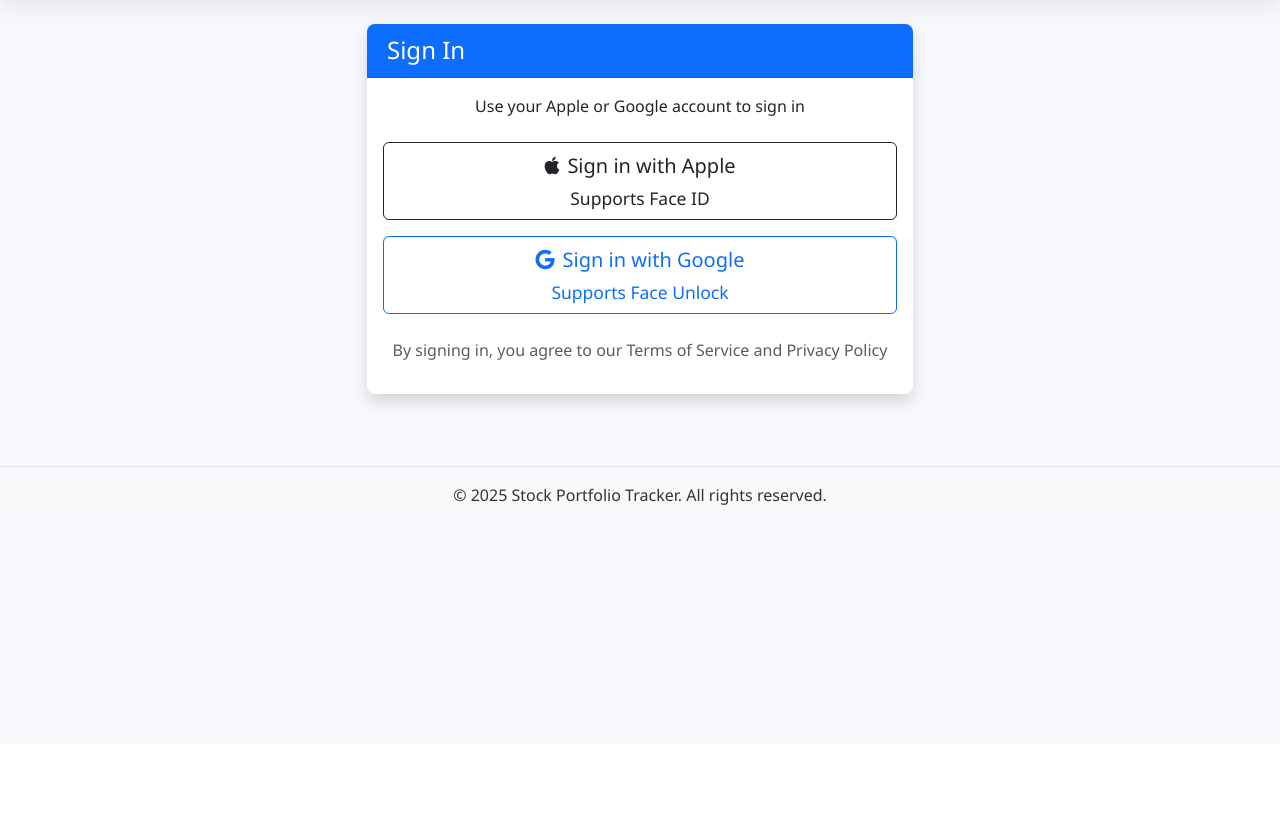
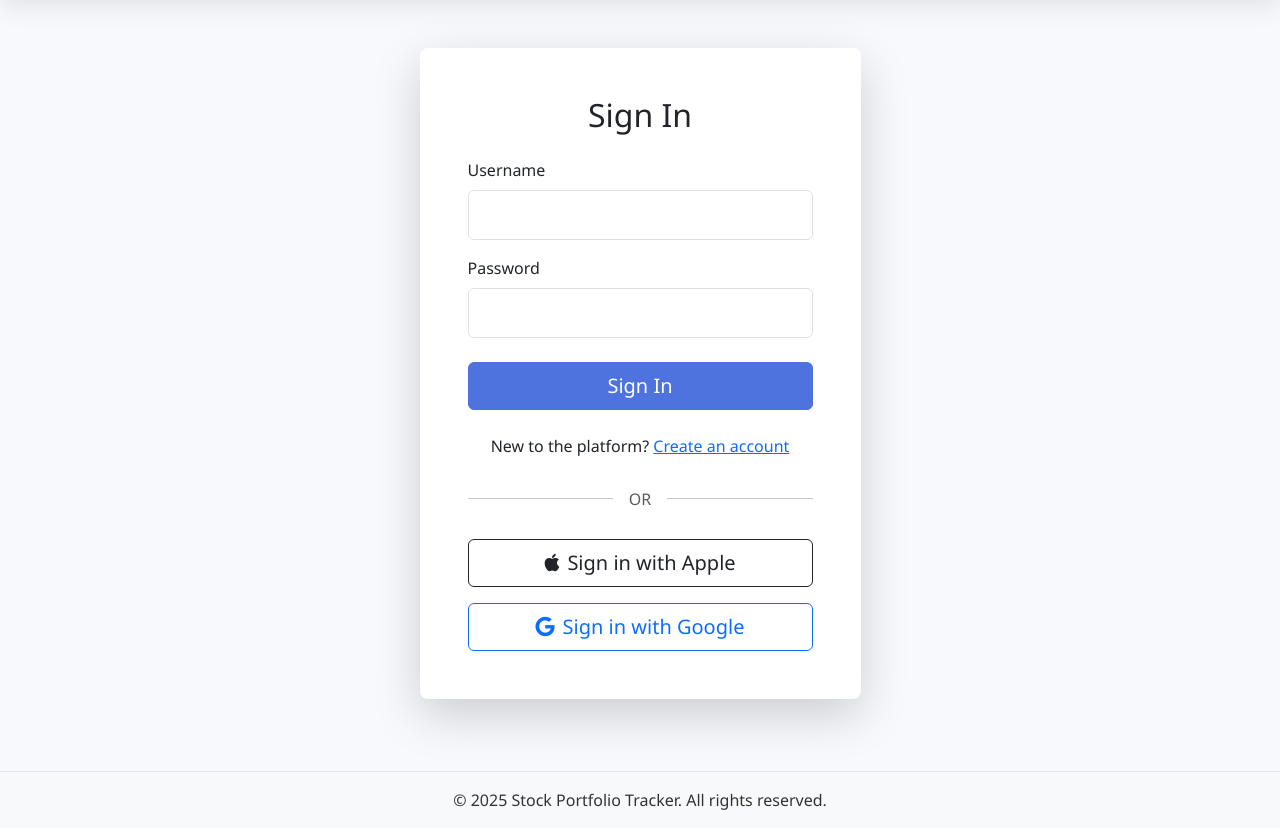
Before and after one commit to FamilyApps/ApesTogether, a Flask app: page /login in a window 1280 px wide. Shown: the part 56-884 px from the top of the page. Before the commit the page ends 561 px from the top, so only its background shows below. Run offline with Flask 3, Linux system fonts and the light colour scheme.

Commit message:
feat: Add username and password authentication

```diff
--- a/app.py
+++ b/app.py
@@ -60,7 +60,7 @@ class User(UserMixin, db.Model):
     id = db.Column(db.Integer, primary_key=True)
     email = db.Column(db.String(150), unique=True, nullable=False)
     username = db.Column(db.String(80), unique=True, nullable=False)
-    password_hash = db.Column(db.String(200))
+    password_hash = db.Column(db.String(200), nullable=True)
     oauth_provider = db.Column(db.String(20))
     oauth_id = db.Column(db.String(100))
     stocks = db.relationship('Stock', backref='owner', lazy='dynamic')
@@ -82,8 +82,24 @@ def load_user(user_id):
 def index():
     return render_template('index.html')
 
-@app.route('/login')
+@app.route('/login', methods=['GET', 'POST'])
 def login():
+    if request.method == 'POST':
+        username = request.form.get('username')
+        password = request.form.get('password')
+
+        user = User.query.filter_by(username=username).first()
+
+        if user and user.password_hash and check_password_hash(user.password_hash, password):
+            login_user(user)
+            # Redirect to onboarding if the user has no stocks, otherwise to dashboard
+            if user.stocks.count() == 0:
+                return redirect(url_for('onboarding'))
+            return redirect(url_for('dashboard'))
+        else:
+            flash('Invalid username or password.', 'danger')
+            return redirect(url_for('login'))
+
     return render_template('login.html')
 
 @app.route('/login/google')
@@ -131,6 +147,40 @@ def authorize_google():
 def login_apple():
     redirect_uri = url_for('authorize_apple', _external=True)
     return apple.authorize_redirect(redirect_uri)
+
+@app.route('/register', methods=['GET', 'POST'])
+def register():
+    if request.method == 'POST':
+        email = request.form.get('email')
+        username = request.form.get('username')
+        password = request.form.get('password')
+
+        # Basic validation
+        if not email or not username or not password:
+            flash('Please fill in all fields.', 'danger')
+            return redirect(url_for('register'))
+
+        # Check if user already exists
+        if User.query.filter((User.email == email) | (User.username == username)).first():
+            flash('Email or username already exists.', 'danger')
+            return redirect(url_for('register'))
+
+        # Create new user with hashed password
+        new_user = User(
+            email=email,
+            username=username,
+            password_hash=generate_password_hash(password, method='pbkdf2:sha256'),
+            oauth_provider='local' # To distinguish from Google/Apple users
+        )
+        db.session.add(new_user)
+        db.session.commit()
+
+        login_user(new_user)
+        flash('Registration successful! Welcome.', 'success')
+        return redirect(url_for('dashboard'))
+
+    return render_template('register.html')
+
 
 @app.route('/login/apple/authorize')
 def authorize_apple():
--- a/templates/login.html
+++ b/templates/login.html
@@ -1,31 +1,46 @@
 {% extends "base.html" %}
 
 {% block content %}
+<div class="container mt-5">
     <div class="row justify-content-center">
-    <div class="col-md-6">
-        <div class="card shadow">
-            <div class="card-header bg-primary text-white">
-                <h4 class="mb-0">Sign In</h4>
+        <div class="col-md-6 col-lg-5">
+            <div class="card shadow-lg">
+                <div class="card-body p-5">
+                    <h2 class="card-title text-center mb-4">Sign In</h2>
+
+                    <form action="{{ url_for('login') }}" method="POST">
+                        <div class="mb-3">
+                            <label for="username" class="form-label">Username</label>
+                            <input type="text" class="form-control" id="username" name="username" required>
                         </div>
-            <div class="card-body">
-                <div class="text-center mb-4">
-                    <p>Use your Apple or Google account to sign in</p>
+                        <div class="mb-4">
+                            <label for="password" class="form-label">Password</label>
+                            <input type="password" class="form-control" id="password" name="password" required>
+                        </div>
+                        <div class="d-grid">
+                            <button type="submit" class="btn btn-primary btn-lg">Sign In</button>
+                        </div>
+                    </form>
+
+                    <div class="mt-4 text-center">
+                        <p>New to the platform? <a href="{{ url_for('register') }}">Create an account</a></p>
+                    </div>
+
+                    <div class="d-flex align-items-center my-4">
+                        <hr class="flex-grow-1">
+                        <span class="px-3 text-muted">OR</span>
+                        <hr class="flex-grow-1">
                     </div>
 
                     <div class="d-grid gap-3">
                         <a href="{{ url_for('login_apple') }}" class="btn btn-outline-dark btn-lg">
                             <i class="fab fa-apple me-2"></i>Sign in with Apple
-                        <small class="d-block mt-1">Supports Face ID</small>
                         </a>
-
                         <a href="{{ url_for('login_google') }}" class="btn btn-outline-primary btn-lg">
                             <i class="fab fa-google me-2"></i>Sign in with Google
-                        <small class="d-block mt-1">Supports Face Unlock</small>
                         </a>
                     </div>
 
-                <div class="mt-4 text-center">
-                    <p class="text-muted">By signing in, you agree to our Terms of Service and Privacy Policy</p>
                 </div>
             </div>
         </div>
```
Also changed, not shown: templates/register.html (added, +34 -0 lines). Lines whose indentation alone changed are shown as unchanged.
